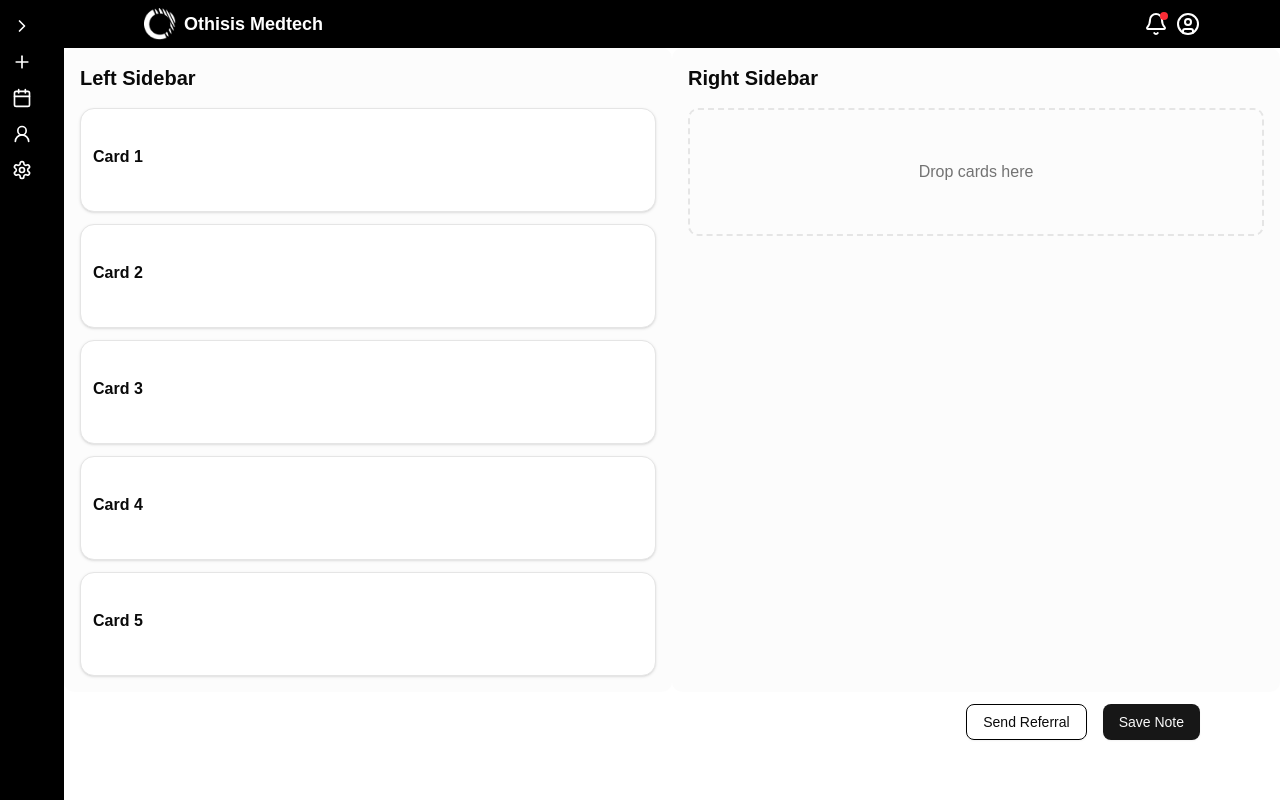
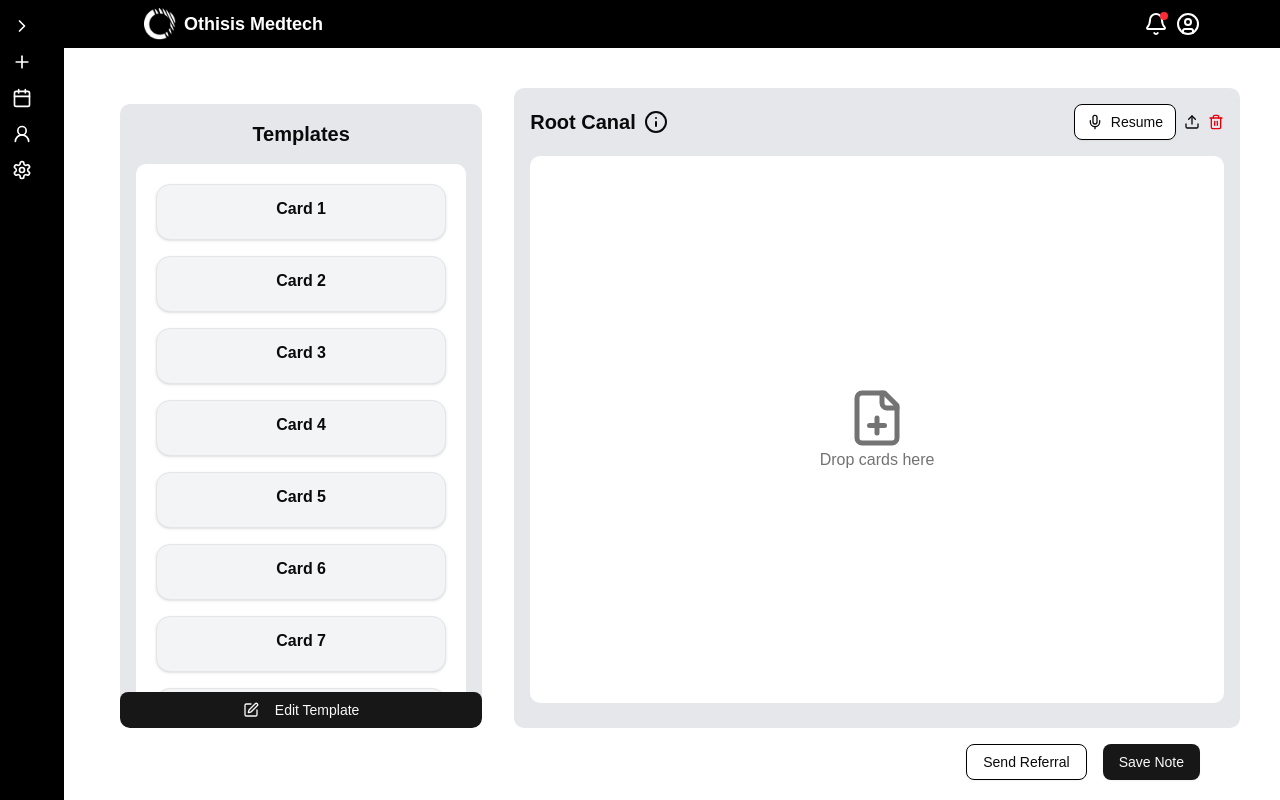
Before and after one commit to tishasaha32/othisis-medtech, a React (Vite) app: page / in a window 1280 px wide. Built offline with nearby package versions, Linux system fonts and the light colour scheme.

Commit message:
Refactor AvailableTemplates and SelectedTemplates components for improved layout and styling, add edit button functionality, and enhance card presentation with new template data entries.

```diff
--- a/src/components/app/AvailableTemplates.tsx
+++ b/src/components/app/AvailableTemplates.tsx
@@ -1,14 +1,15 @@
+import { Button } from "@/components/ui/button";
 import { type CardItem, DraggableCard } from "@/components/app/DraggableCard";
-
+import { Edit } from "lucide-react";
 interface AvailableTemplatesProps {
     cards: CardItem[];
 }
 
 export const AvailableTemplates = ({ cards }: AvailableTemplatesProps) => {
     return (
-        <div className="w-full md:w-1/2 bg-muted/30 rounded-lg p-4">
-            <h2 className="text-xl font-semibold mb-4">Left Sidebar</h2>
-            <div className="flex flex-col gap-3">
+        <div className="w-full md:w-1/3 h-[calc(100vh-11rem)] relative overflow-y-scroll bg-gray-200 rounded-lg m-4 pt-4 pb-0">
+            <h2 className="text-xl text-center font-semibold mb-4">Templates</h2>
+            <div className="flex flex-col gap-4 p-5 m-4 bg-white rounded-lg">
                 {cards.map((card) => (
                     <DraggableCard
                         key={card.id}
@@ -18,6 +19,9 @@ export const AvailableTemplates = ({ cards }: AvailableTemplatesProps) => {
                     />
                 ))}
             </div>
+            <div className="sticky bottom-0 left-0 w-full right-0 bg-white rounded-lg mt-2">
+                <Button className="w-full"><Edit className="w-4 h-4 mr-2" />Edit Template</Button>
+            </div>
         </div>
     );
 };
--- a/src/components/app/ButtonSection.tsx
+++ b/src/components/app/ButtonSection.tsx
@@ -2,7 +2,7 @@ import { Button } from "../ui/button"
 
 const ButtonSection = () => {
     return (
-        <div className="flex justify-end gap-4 mt-3 pr-20">
+        <div className="flex justify-end gap-4 pr-20 mb-3">
             <Button variant="outline" className="border-black">
                 Send Referral
             </Button>
--- a/src/components/app/DraggableCard.tsx
+++ b/src/components/app/DraggableCard.tsx
@@ -31,9 +31,9 @@ export const DraggableCard = ({
             ref={drag as unknown as React.RefObject<HTMLDivElement>}
             className={`cursor-grab ${isDragging ? "opacity-50" : "opacity-100"}`}
         >
-            <Card className="w-full">
+            <Card className="w-full p-0 bg-gray-100">
                 <CardHeader className="p-3">
-                    <CardTitle className="text-base">{card.title}</CardTitle>
+                    <CardTitle className="text-base text-center">{card.title}</CardTitle>
                 </CardHeader>
                 {showDescription && (
                     <CardContent className="p-3 pt-0">
--- a/src/components/app/SelectedTemplates.tsx
+++ b/src/components/app/SelectedTemplates.tsx
@@ -5,7 +5,8 @@ import { Reorder } from "framer-motion";
 import { useState, RefObject } from "react";
 import type { CardItem } from "@/components/app/DraggableCard";
 import { Card, CardContent, CardHeader, CardTitle } from "@/components/ui/card";
-
+import { FilePlus, Info, Mic, Trash2, Upload } from "lucide-react";
+import { Button } from "@/components/ui/button";
 interface CardInstance extends CardItem {
     instanceId: string;
 }
@@ -62,13 +63,28 @@ export const SelectedTemplates = () => {
     return (
         <div
             ref={drop as unknown as RefObject<HTMLDivElement>}
-            className={`w-full md:w-1/2 bg-muted/30 rounded-lg p-4 min-h-[300px] transition-colors ${isOver ? "bg-muted/50" : ""
+            className={`w-full md:w-2/3 bg-gray-200 h-[calc(100vh-10rem)] rounded-lg p-4 transition-colors ${isOver ? "bg-muted/50" : ""
                 }`}
         >
-            <h2 className="text-xl font-semibold mb-4">Right Sidebar</h2>
+            <div className="flex items-center justify-between mb-4">
+                <h2 className="text-xl flex items-center gap-2 font-semibold">
+                    Root Canal
+                    <Info className="w-6 h-6" />
+                </h2>
+                <div className="flex items-center gap-2">
+                    <Button variant="outline" className="border-black">
+                        <Mic className="w-4 h-4" />
+                        Resume
+                    </Button>
+                    <Upload className="w-4 h-4" />
+                    <Trash2 className="w-4 h-4 text-destructive" />
+                </div>
+
+            </div>
 
             {droppedCards.length === 0 && !isOver ? (
-                <div className="flex items-center justify-center h-32 border-2 border-dashed rounded-lg">
+                <div className="flex flex-col  items-center justify-center h-[90%] bg-white rounded-lg p-6">
+                    <FilePlus size={60} className="text-muted-foreground" />
                     <p className="text-muted-foreground">Drop cards here</p>
                 </div>
             ) : (
@@ -76,23 +92,23 @@ export const SelectedTemplates = () => {
                     axis="y"
                     values={droppedCards}
                     onReorder={setDroppedCards}
-                    className="flex flex-col gap-3"
+                    className="flex flex-col gap-3 bg-white p-6 h-[calc(100vh-15rem)] overflow-y-scroll"
                 >
                     {droppedCards.map((card, index) => (
                         <div key={card.instanceId} data-card-index={index}>
                             {isDraggingFromLeft && previewIndex === index && (
-                                <div className="h-[100px] bg-primary/10 border-2 border-dashed border-primary rounded-lg transition-all mb-2" />
+                                <div className="bg-primary/10 border-2 border-dashed border-primary rounded-lg transition-all mb-2" />
                             )}
                             <Reorder.Item
                                 key={card.instanceId}
                                 value={card}
                                 className="cursor-grab active:cursor-grabbing"
                             >
-                                <Card>
-                                    <CardHeader>
+                                <Card className="p-2 bg-gray-100">
+                                    <CardHeader className="p-2 pb-0">
                                         <CardTitle>{card.title}</CardTitle>
                                     </CardHeader>
-                                    <CardContent>
+                                    <CardContent className="p-2 pt-0">
                                         <ul className="list-disc list-inside">
                                             {card.description.map((item, index) => (
                                                 <li key={index}>{item}</li>
--- a/src/data/templateData.ts
+++ b/src/data/templateData.ts
@@ -39,6 +39,31 @@ const templateData: TemplateData[] = [
     title: "Card 5",
     description: ["First bullet point for Card 5"],
   },
+  {
+    id: "card6",
+    title: "Card 6",
+    description: ["First bullet point for Card 6"],
+  },
+  {
+    id: "card7",
+    title: "Card 7",
+    description: ["First bullet point for Card 7"],
+  },
+  {
+    id: "card8",
+    title: "Card 8",
+    description: ["First bullet point for Card 8"],
+  },
+  {
+    id: "card9",
+    title: "Card 9",
+    description: ["First bullet point for Card 9"],
+  },
+  {
+    id: "card10",
+    title: "Card 10",
+    description: ["First bullet point for Card 10"],
+  },
 ];
 
 export default templateData;
--- a/src/pages/Index.tsx
+++ b/src/pages/Index.tsx
@@ -8,7 +8,7 @@ const Index = () => {
     return (
         <div>
             <Navbar />
-            <div className='flex'>
+            <div className='flex gap-4 px-10 pt-10'>
                 <AvailableTemplates cards={templateData} />
                 <SelectedTemplates />
             </div>
```
Also changed, not shown: src/components/app/TemplateCard.tsx (deleted, +0 -44 lines), src/components/app/TemplateManager.tsx (deleted, +0 -158 lines).
